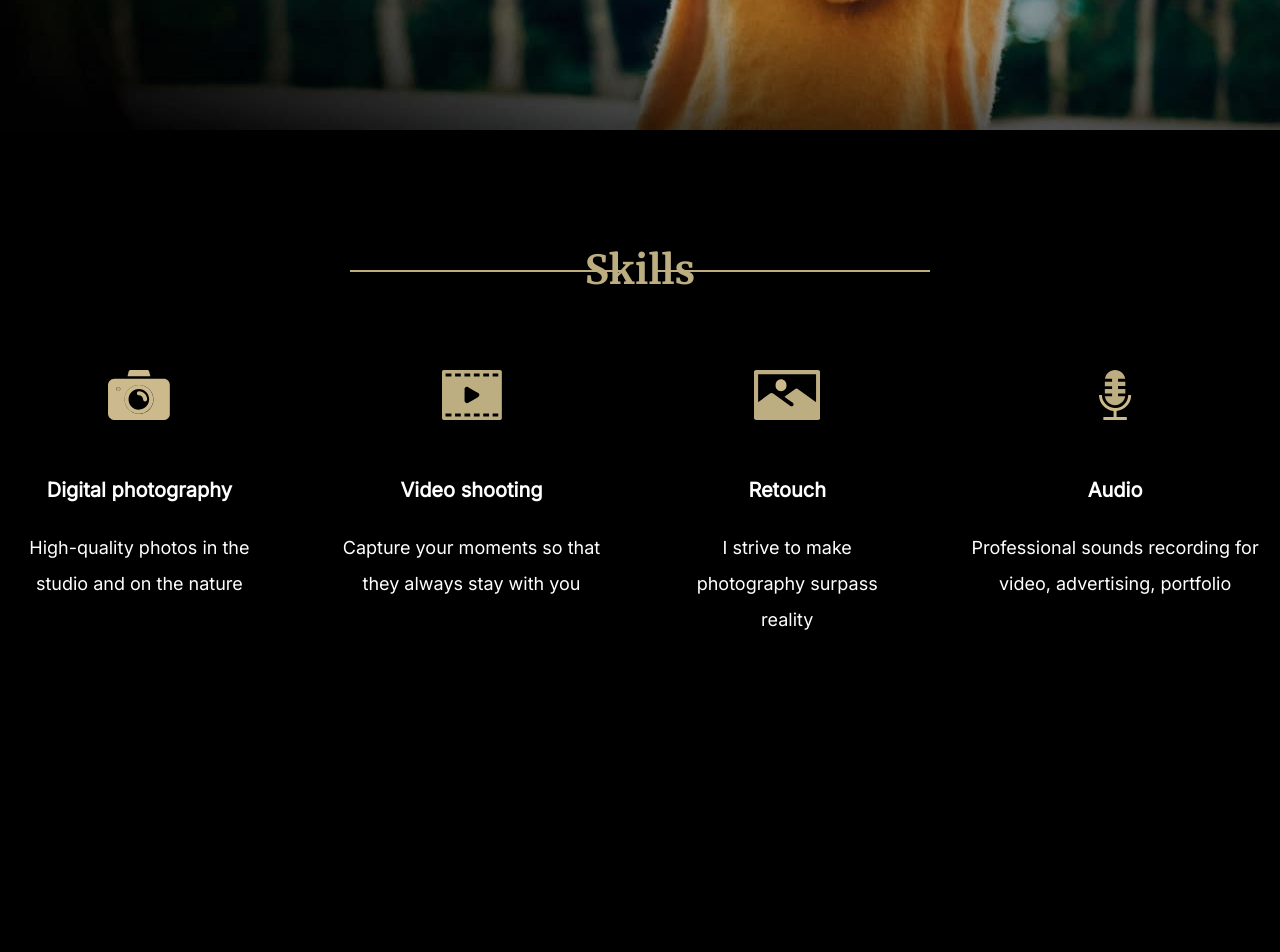
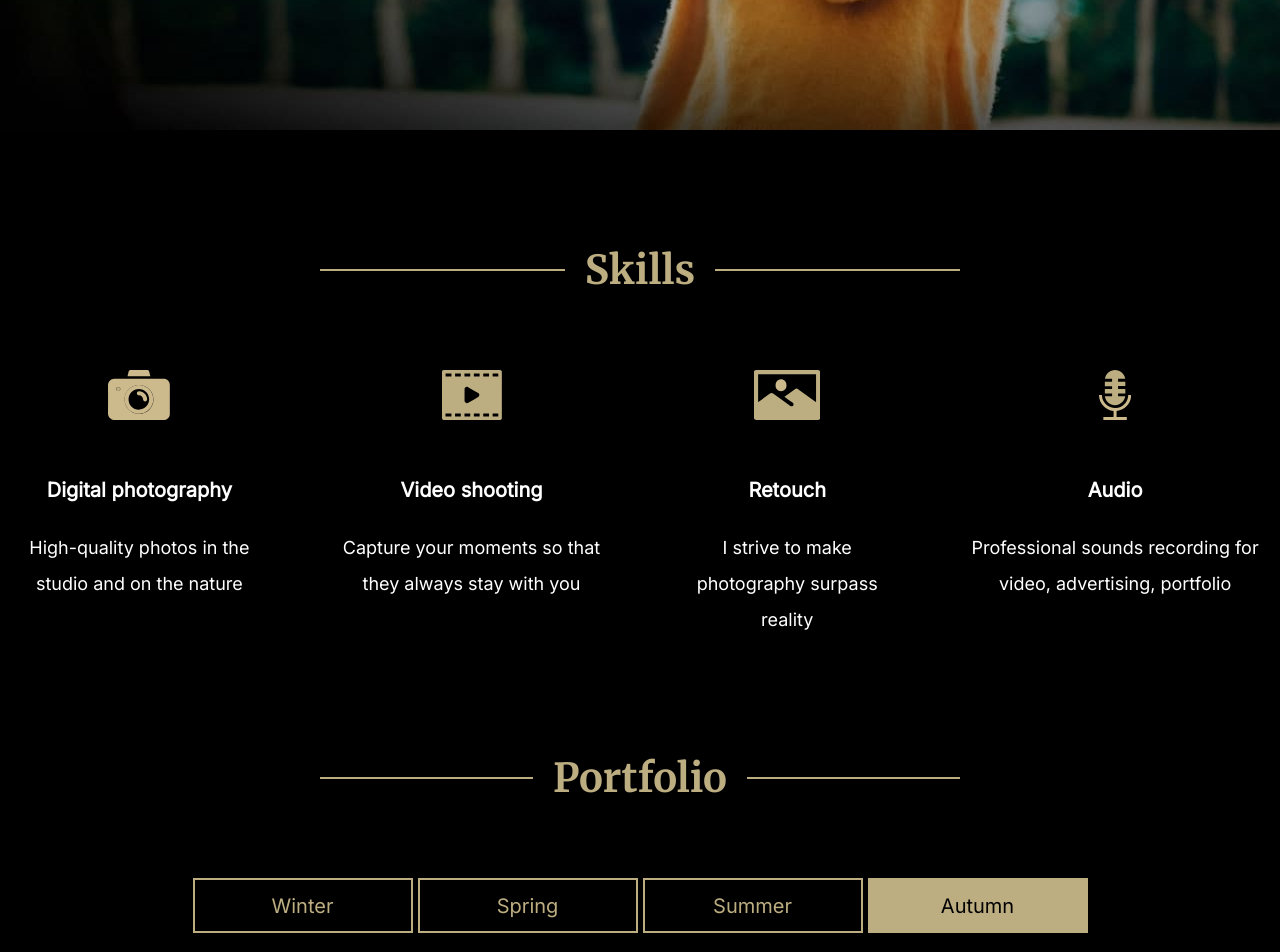
Before and after one commit to mainazarov1/game-rock-paper-scissors, a website: page portfolio/index.html in a window 1280 px wide. Shown: the part 780-1732 px from the top of the page. Before the commit the page ends 1428 px from the top, so only its background shows below. Drawn offline with Linux system fonts and the light colour scheme.

Commit message:
feat: add portfolio section, change styles

```diff
--- a/portfolio/index.html
+++ b/portfolio/index.html
@@ -50,7 +50,9 @@
 		</section>
 		<section class="skills">
 			<div class="container">
-				<h2 class="title">Skills</h2>
+				<div class="title__wrap">
+					<h2 class="title">Skills</h2>
+				</div>
 				<ul class="skills__list">
 					<li class="skills__item">
 						<img src="./assets/svg/camera 1.svg" alt="camera-icon" class="skills__icon">
@@ -75,6 +77,27 @@
 				</ul>
 			</div>
 		</section>
+		<section class="portfolio">
+			<div class="container">
+				<div class="title__wrap">
+					<h2 class="title">Portfolio</h2>
+				</div>
+				<ul class="portfolio__list">
+					<li class="portfolio__item"><button class="portfolio__button">Winter</button></li>
+					<li class="portfolio__item"><button class="portfolio__button">Spring</button></li>
+					<li class="portfolio__item"><button class="portfolio__button">Summer</button></li>
+					<li class="portfolio__item"><button class="portfolio__button">Autumn</button></li>
+				</ul>
+				<div class="portfolio__catalog">
+					<img src="./assets/img/portfolio-img.png" alt="portfolio1">
+					<img src="./assets/img/portfolio-img2.png" alt="portfolio2">
+					<img src="./assets/img/portfolio-img3.png" alt="portfolio3">
+					<img src="./assets/img/portfolio-img4.png" alt="portfolio4">
+					<img src="./assets/img/portfolio-img5.png" alt="portfolio5">
+					<img src="./assets/img/portfolio-img6.png" alt="portfolio6">
+				</div>
+			</div>
+		</section>
 	</main>
 </body>
 
--- a/portfolio/styles/style.scss
+++ b/portfolio/styles/style.scss
@@ -1,50 +1,90 @@
-:root {
-	--bg-Gold: invert(26%) sepia(15%) saturate(638%) hue-rotate(7deg) brightness(92%) contrast(87%);
-	--color-Gold: #BDAE82;
-}
+$filter-gold: invert(26%) sepia(15%) saturate(638%) hue-rotate(7deg)
+  brightness(92%) contrast(87%);
+$color-gold: #bdae82;
+$color-black: #000;
 * {
-	margin: 0; padding: 0;
+  margin: 0;
+  padding: 0;
   box-sizing: border-box;
 }
 body {
-	background: #000;
-	font-family: 'Inter', sans-serif;
-	color: #FFF;
+  background: $color-black;
+  font-family: "Inter", sans-serif;
+  color: #fff;
 }
 a {
   text-decoration: none;
 }
-ol, ul {
+ol,
+ul {
   list-style: none;
 }
-h1, h2 {
-	font-family: 'Merriweather', serif;
+h1,
+h2 {
+  font-family: "Merriweather", serif;
+}
+button {
+  width: 220px;
+  height: 55px;
+  border: none;
+  font-family: inherit;
+  font-size: 20px;
+  line-height: 2em;
+  transition: 0.3s;
+  cursor: pointer;
 }
 .container {
   max-width: 1440px;
   margin: 0 auto;
   padding: 0 20px;
 }
+section {
+	padding: 50px 0;
+	&:nth-child(2) {
+		padding-top: 100px;
+	}
+}
+.title__wrap {
+	position: relative;
+	display: flex;
+	align-items: center;
+	justify-content: center;
+	flex-wrap: wrap;
+	width: 50vw;
+	// height: 50px;
+	background-image: linear-gradient(
+		to top,
+		$color-black 39px,
+		#bdae82 39px,
+		#bdae82 41px,
+		$color-black 41px
+	);
+	margin: 0 auto;
+	overflow-x: hidden;
+}
 .title {
   position: relative;
-	padding-bottom: 60px;
   font-size: 40px;
   line-height: 2em;
-	color: var(--color-Gold);
-	&::before, &::after {
-		content: '';
-		position: absolute;
-		top: 40px;
-		width: 274px;
-		height: 2px;
-		background: var(--color-Gold);
-	}
-	&:before {
-		left: 330px;
-	}
-	&:after {
-		right: 330px;
-	}
+  color: $color-gold;
+  background-color: $color-black;
+  padding-left: 20px;
+  padding-right: 20px;
+  // &::before,
+  // &::after {
+  //   content: "";
+  //   position: absolute;
+  //   top: 40px;
+  //   width: 25vw;
+  //   height: 2px;
+  //   background: $color-gold;
+  // }
+  // &:before {
+  //   left: 0px;
+  // }
+  // &:after {
+  //   right: 330px;
+  // }
 }
 .description {
   font-size: 20px;
@@ -65,9 +105,9 @@ h1, h2 {
     align-items: center;
   }
   &__logo {
-		transition: .2s;
+    transition: 0.2s;
     &:hover {
-			filter: var(--bg-Gold)
+      filter: $filter-gold;
     }
   }
   &__nav {
@@ -78,12 +118,14 @@ h1, h2 {
   &__item {
     margin-left: 30px;
   }
-	&__link, &__link--lang, span{
+  &__link,
+  &__link--lang,
+  span {
     font-size: 20px;
-		color: #FFF;
-		transition: .2s;
+    color: #fff;
+    transition: 0.2s;
     &:hover:not(span) {
-			color: var(--color-Gold);
+      color: $color-gold;
     }
   }
   &__link--lang {
@@ -109,23 +151,20 @@ h1, h2 {
     margin-bottom: 25px;
   }
   .hero__button {
-		padding: 8px 72px;
-		font-size: 20px;
-		line-height: 2em;
-		border: none;
-		background-color: #BDAE82;
-		transition: .3s;
+    // padding: 8px 72px;
+    background-color: #bdae82;
+
     &:hover {
-			color: #FFFFFF;
+      color: #ffffff;
     }
   }
 }
 .skills {
-	padding: 100px 0 10px;
   text-align: center;
   &__list {
     display: flex;
     justify-content: space-between;
+    margin-top: 60px;
   }
   &__item {
     display: flex;
@@ -143,3 +182,40 @@ h1, h2 {
     margin-bottom: 20px;
   }
 }
+
+.portfolio {
+  .title {
+  }
+  &__list {
+    display: flex;
+    justify-content: center;
+		margin: 60px 0;
+  }
+  &__item {
+    margin-right: 5px;
+    &:last-child {
+      margin-right: 0;
+			button {
+				background-color: $color-gold;
+				color: $color-black;
+			}
+    }
+  }
+  &__button {
+		background-color: transparent;
+		border: 2px solid $color-gold;
+		color: $color-gold;
+
+  }
+  &__catalog {
+		display: flex;
+		flex-wrap: wrap;
+		justify-content: center;
+		gap: 25px;
+
+		img {
+			width: 450px;
+			height: 560px;
+		}
+  }
+}
```
Also changed, not shown: portfolio/styles/style.css, 1 other file. Lines whose indentation alone changed are shown as unchanged.
